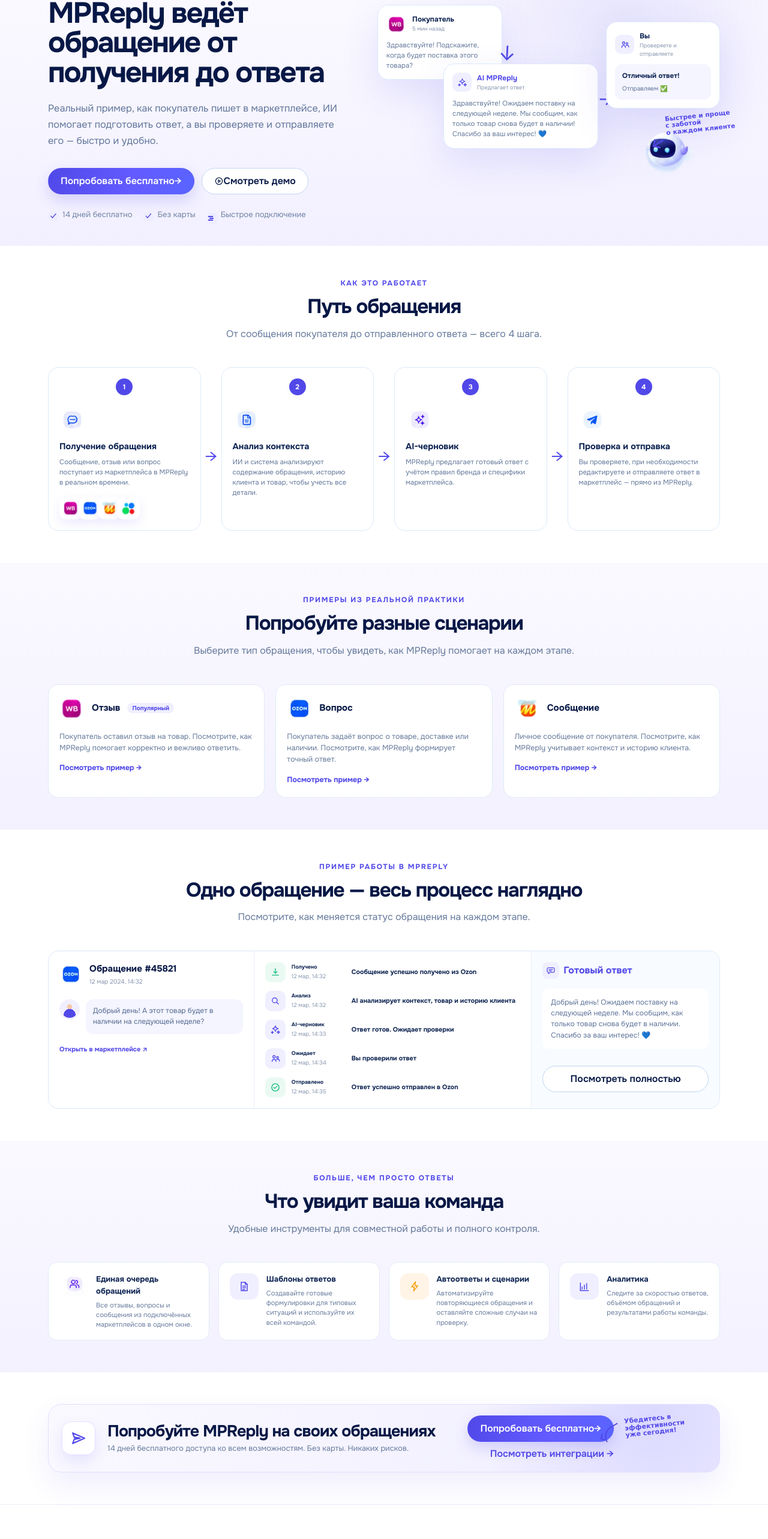
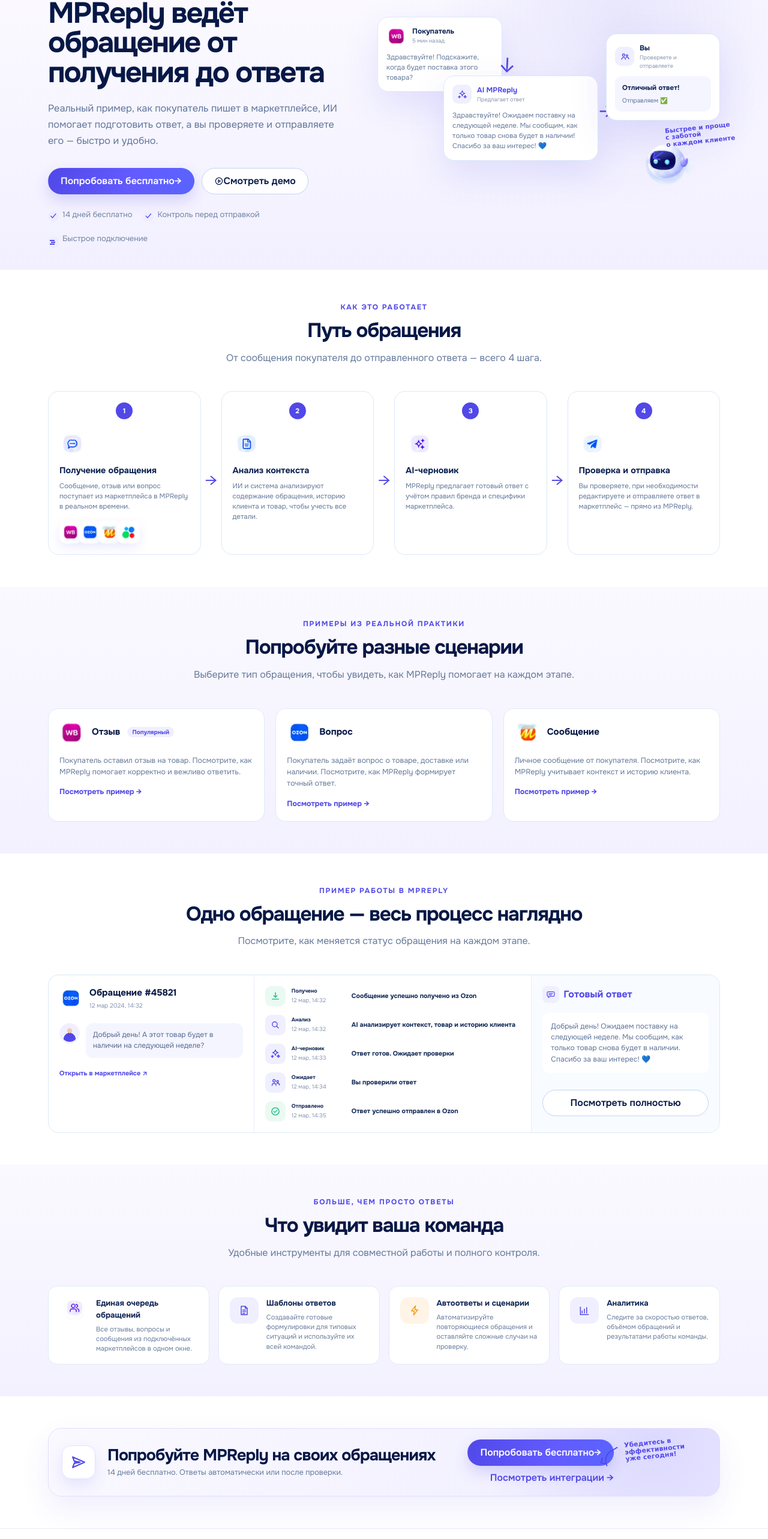
Before and after one commit to fedorovich-web/mpreply, a Next.js app in the folder apps/web/: page /demo in a window 1280 px wide. Shown: the part 187-2753 px from the top of the page at 60% size. Built offline with nearby package versions, Linux system fonts and the light colour scheme; no server answers.

Commit message:
fix(web): align demo trial copy

```diff
--- a/apps/web/app/demo/page.tsx
+++ b/apps/web/app/demo/page.tsx
@@ -173,7 +173,7 @@ export default function DemoPage() {
               </div>
               <div className="mockup-trust-row">
                 <span>14 дней бесплатно</span>
-                <span>Без карты</span>
+                <span>Контроль перед отправкой</span>
                 <span>Быстрое подключение</span>
               </div>
             </div>
@@ -383,7 +383,7 @@ export default function DemoPage() {
               </span>
               <div className="mockup-cta-strip-copy">
                 <h2>Попробуйте MPReply на своих обращениях</h2>
-                <p>14 дней бесплатного доступа ко всем возможностям. Без карты. Никаких рисков.</p>
+                <p>14 дней бесплатно. Ответы автоматически или после проверки.</p>
               </div>
               <div className="mockup-cta-strip-side">
                 <Link className="button button-primary" href="/auth/register?intent=connect-marketplace">
```
